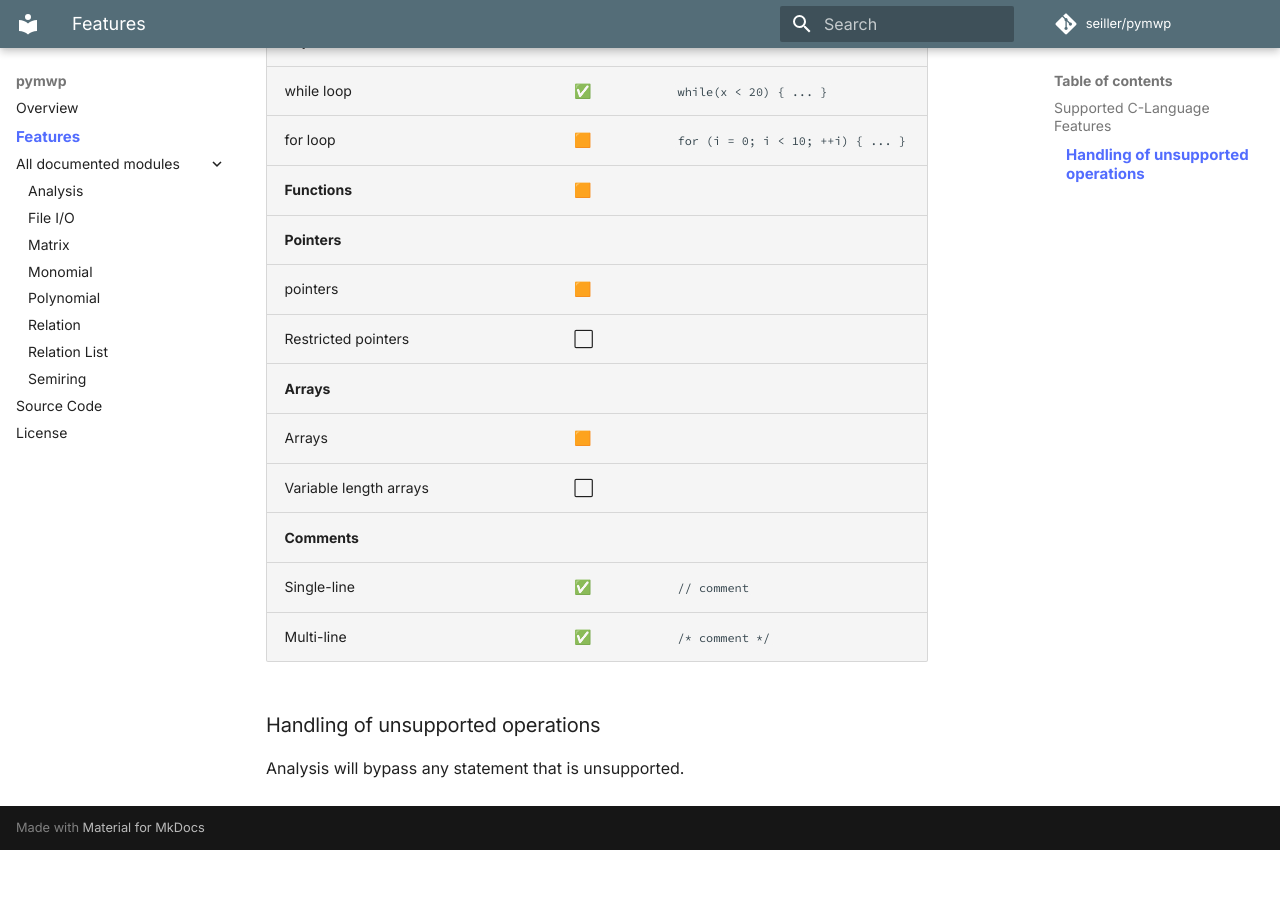
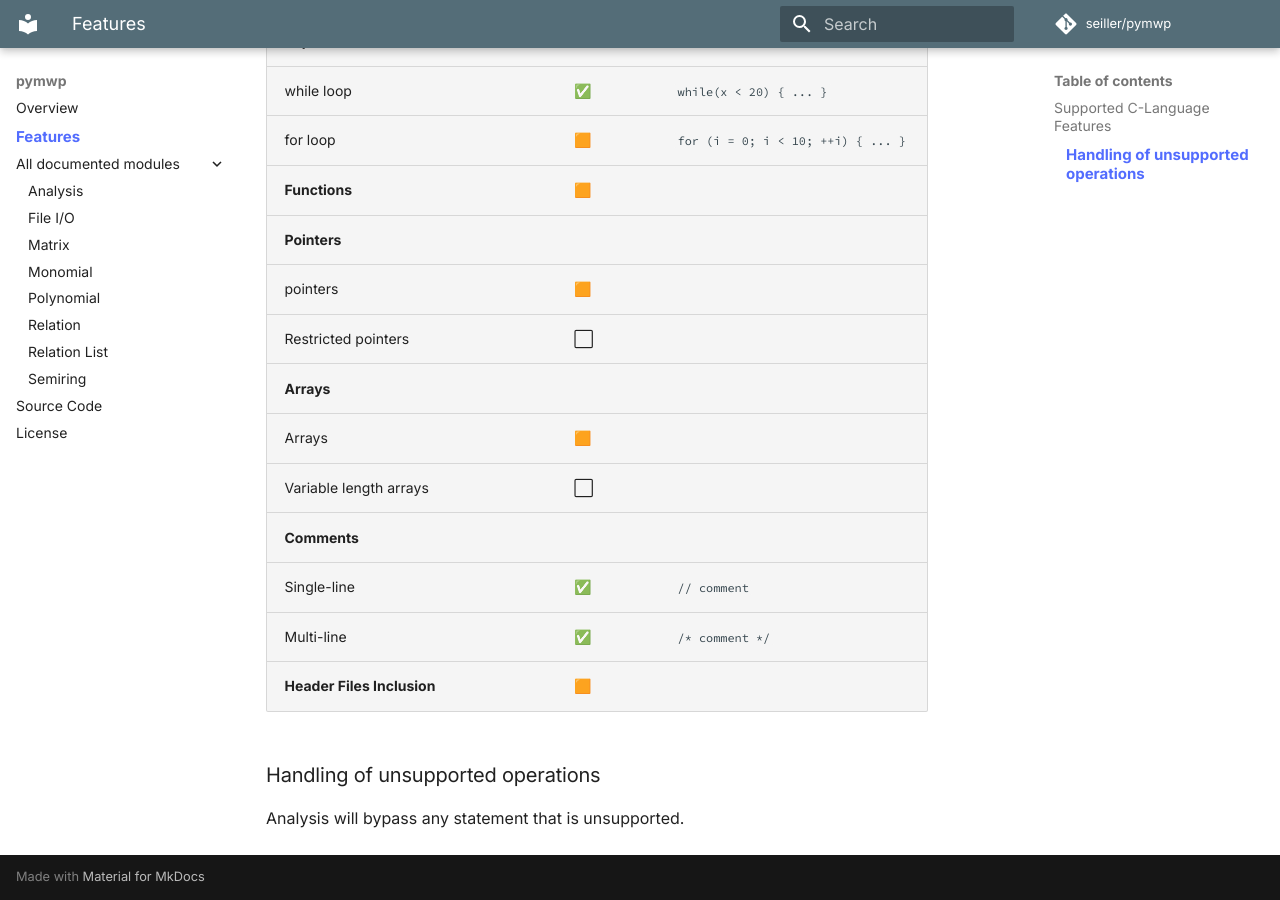
Before and after one commit to statycc/pymwp, an MkDocs documentation site: the page built from docs/features.md, in a window 1280 px wide and 900 px high, scrolled down 1335 px. Built offline with MkDocs 1.6.1 and Material for MkDocs 9.7.7, drawn with Linux system fonts in a browser that asks for light colours; nearby versions of some CDN libraries; comment, search, counter and statistics services are not loaded; before the commit the page ends 2185 px from its top, so only the background shows below that.

Commit message:
add header file inclusion

```diff
--- a/docs/features.md
+++ b/docs/features.md
@@ -48,7 +48,7 @@ Description | State | Example
 **Comments** ||
  Single-line | ✅ | `// comment`
  Multi-line | ✅ | `/* comment */`
-
+ **Header Files Inclusion** | 🟧 ||
 
 ### Handling of unsupported operations
 
```
